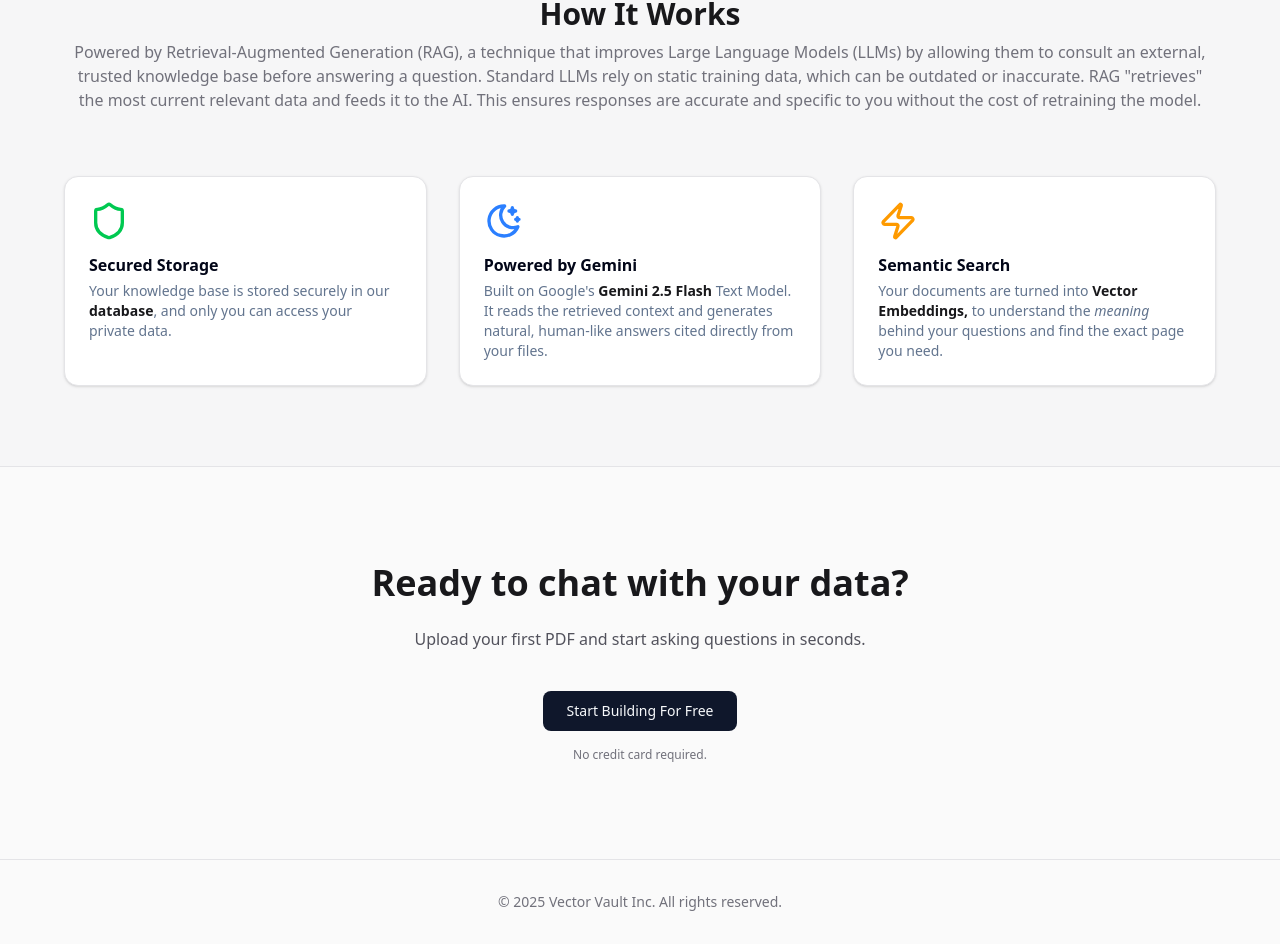
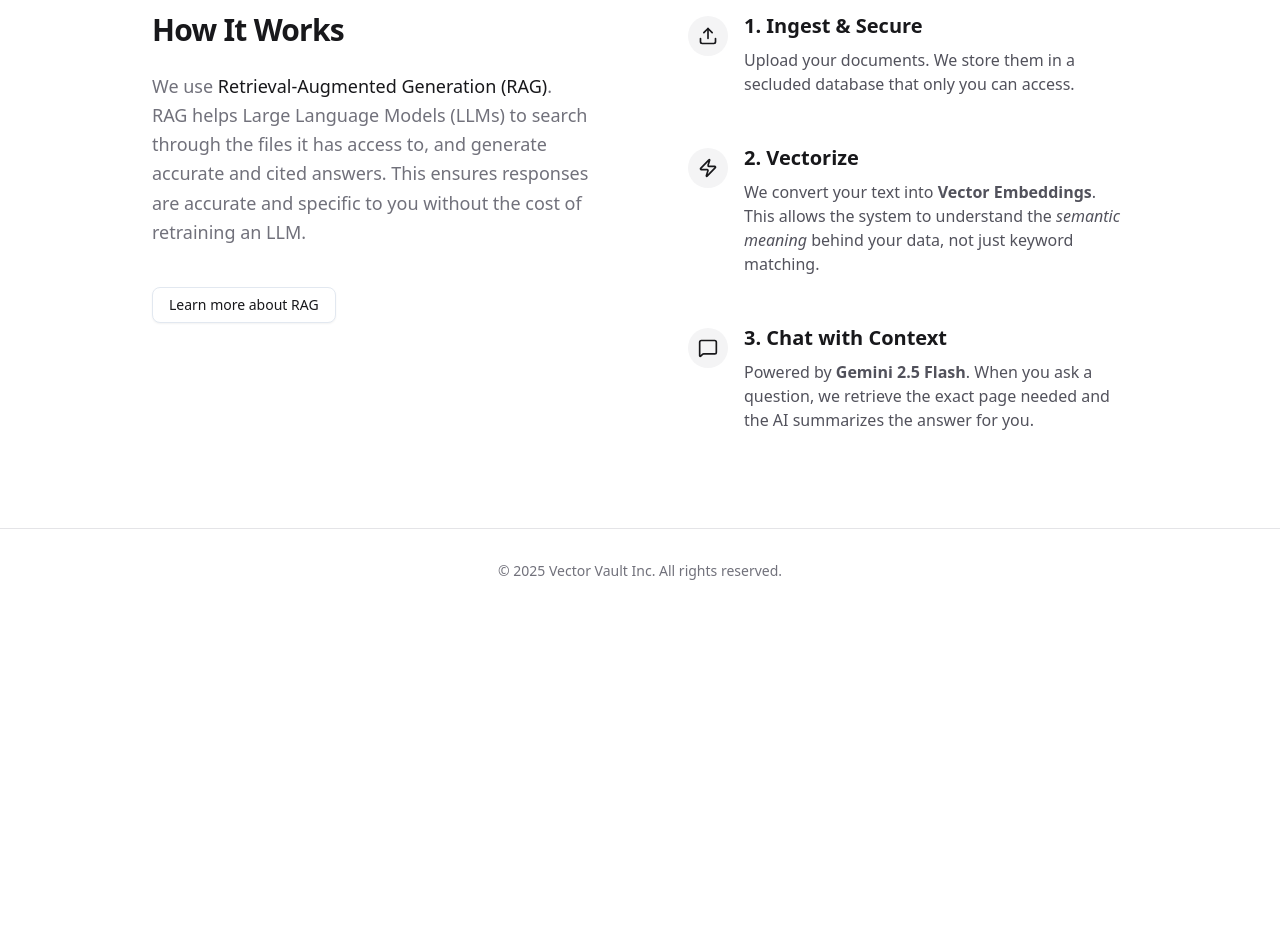
Before and after one commit to AdrianSlabij/VectorVault, a Next.js app in the folder client/: page / in a window 1280 px wide. Shown: the part 751-1695 px from the top of the page. After the commit the page ends 1364 px from the top, so only its background shows below. Built offline with nearby package versions, Linux system fonts and the light colour scheme.

Commit message:
ui: landing page design refactor

```diff
--- a/client/src/app/page.js
+++ b/client/src/app/page.js
@@ -1,18 +1,17 @@
 import Link from "next/link";
 import { Button } from "@/components/ui/button";
 import {
-  Card,
-  CardContent,
-  CardDescription,
-  CardHeader,
-  CardTitle,
-} from "@/components/ui/card";
-import { Database, Shield, Zap, ArrowRight, Lock } from "lucide-react";
+  Database,
+  Zap,
+  ArrowRight,
+  Upload,
+  MessageSquare,
+} from "lucide-react";
 
 export default function Home() {
   return (
     <div className="flex min-h-screen flex-col bg-zinc-50 dark:bg-black text-zinc-900 dark:text-zinc-50">
-      {/* --- Navigation --- */}
+      {/* Nav Header */}
       <header className="px-6 h-16 flex items-center justify-between border-b border-zinc-200 dark:border-zinc-800 bg-white/50 dark:bg-black/50 backdrop-blur-md sticky top-0 z-50">
         <div className="flex items-center gap-2 font-bold text-xl">
           <div className="h-8 w-8 bg-black dark:bg-white rounded-lg flex items-center justify-center">
@@ -31,7 +30,7 @@ export default function Home() {
       </header>
 
       <main className="flex-1">
-        {/* --- Main Section --- */}
+        {/* Main section*/}
         <section className="py-24 md:py-32 px-6 text-center max-w-4xl mx-auto space-y-8">
           <h1 className="text-4xl md:text-6xl font-extrabold tracking-tight">
             {" "}
@@ -43,13 +42,11 @@ export default function Home() {
               into
             </span>{" "}
             <br className="hidden md:block" />
-            <span className="text-transparent bg-clip-text bg-gradient-to-r from-blue-600 to-violet-600 dark:from-blue-400 dark:to-violet-400">
-              Intelligent Conversations
-            </span>
+            <span>Intelligent Conversations</span>
           </h1>
 
           <p className="text-lg md:text-xl text-zinc-600 dark:text-zinc-400 max-w-2xl mx-auto leading-relaxed">
-            Upload your PDFs, text files, and data, and instantly get a custom
+            Upload your PDF, TXT, or DOCX files and instantly get a custom
             AI chatbot that knows every detail. Build, manage, and chat with
             your own private knowledge base in seconds.
           </p>
@@ -64,111 +61,100 @@ export default function Home() {
           </div>
         </section>
 
-        {/* --- Features/Explanation Grid --- */}
-        <section className="py-20 px-6 bg-zinc-100/50 dark:bg-zinc-900/50 border-y border-zinc-200 dark:border-zinc-800">
-          <div className="max-w-6xl mx-auto">
-            <div className="text-center mb-16 space-y-2">
-              <h2 className="text-3xl font-bold">How It Works</h2>
-              <p className="text-zinc-500 dark:text-zinc-400">
-                Powered by Retrieval-Augmented Generation (RAG), a technique
-                that improves Large Language Models (LLMs) by allowing them to
-                consult an external, trusted knowledge base before answering a
-                question. Standard LLMs rely on static training data, which can
-                be outdated or inaccurate. RAG "retrieves" the most current
-                relevant data and feeds it to the AI. This ensures responses are
-                accurate and specific to you without the cost
-                of retraining the model.
+        {/* Explanatin Section*/}
+        <section className="border-t border-zinc-200 dark:border-zinc-800 bg-white dark:bg-zinc-950">
+          <div className="max-w-5xl mx-auto px-6 py-24">
+            <div className="grid md:grid-cols-2 gap-12 md:gap-24">
+              {/* How it works section*/}
+              <div className="space-y-6 md:sticky md:top-32 h-fit">
+                <h2 className="text-3xl font-bold tracking-tight">
+                  How It Works
+                </h2>
+                <p className="text-lg text-zinc-500 dark:text-zinc-400 leading-relaxed">
+                  We use{" "}
+                  <span className="text-zinc-900 dark:text-zinc-100 font-medium">
+                    Retrieval-Augmented Generation (RAG)
+                  </span>
+                  . RAG helps Large Language Models (LLMs) to search through the
+                  files it has access to, and generate accurate and cited
+                  answers. This ensures responses are accurate and specific to
+                  you without the cost of retraining an LLM.
+                </p>
+                <div className="pt-4">
+                  <Link
+                    href="https://aws.amazon.com/what-is/retrieval-augmented-generation/"
+                    target="_blank"
+                    rel="noopener noreferrer"
+                  >
+                    <Button variant="outline">Learn more about RAG</Button>
+                  </Link>
+                </div>
+              </div>
+
+              {/* 3 Steps section */}
+              <div className="space-y-12">
+                {/* Step 1- Ingest+Secure */}
+                <div className="flex gap-4">
+                  <div className="flex-shrink-0 mt-1">
+                    <div className="h-10 w-10 bg-zinc-100 dark:bg-zinc-800 rounded-full flex items-center justify-center">
+                      <Upload className="h-5 w-5 text-zinc-900 dark:text-zinc-100" />
+                    </div>
+                  </div>
+                  <div>
+                    <h3 className="text-xl font-semibold mb-2">
+                      1. Ingest & Secure
+                    </h3>
+                    <p className="text-zinc-600 dark:text-zinc-400">
+                      Upload your documents. We store them in a
+                      secluded database that only you can access.
                     </p>
                   </div>
+                </div>
 
-            <div className="grid md:grid-cols-3 gap-8">
-              {/* Secured Storage Card */}
-              <Card className="bg-white dark:bg-zinc-950 border-zinc-200 dark:border-zinc-800">
-                <CardHeader>
-                  <Shield className="h-10 w-10 text-green-500 mb-2" />
-                  <CardTitle>Secured Storage</CardTitle>
-                  <CardDescription>
-                    Your knowledge base is stored securely in our{" "}
-                    <span className="font-semibold text-zinc-900 dark:text-zinc-100">
-                      database
-                    </span>
-                    , and only you can access your private data.
-                  </CardDescription>
-                </CardHeader>
-              </Card>
-
-              {/* Powered by Gemini Card */}
-              <Card className="bg-white dark:bg-zinc-950 border-zinc-200 dark:border-zinc-800">
-                <CardHeader>
-                  <div className="h-10 w-10 text-blue-500 mb-2">
-                    <svg
-                      xmlns="http://www.w3.org/2000/svg"
-                      viewBox="0 0 24 24"
-                      fill="none"
-                      stroke="currentColor"
-                      strokeWidth="2"
-                      strokeLinecap="round"
-                      strokeLinejoin="round"
-                      className="h-10 w-10"
-                    >
-                      <path d="M12 3c.132 0 .263 0 .393 0a7.5 7.5 0 0 0 7.92 12.446a9 9 0 1 1 -8.313 -12.454z" />
-                      <path d="M17 4a2 2 0 0 0 2 2a2 2 0 0 0 -2 2a2 2 0 0 0 -2 -2a2 2 0 0 0 2 -2" />
-                      <path d="M19 11h2m-1 -1v2" />
-                    </svg>
-                  </div>
-                  <CardTitle>Powered by Gemini</CardTitle>
-                  <CardDescription>
-                    Built on Google's{" "}
-                    <span className="font-semibold text-zinc-900 dark:text-zinc-100">
-                      Gemini 2.5 Flash
-                    </span>{" "}
-                    Text Model. It reads the retrieved context and generates
-                    natural, human-like answers cited directly from your files.
-                  </CardDescription>
-                </CardHeader>
-              </Card>
-              {/* Semantic Search Card */}
-              <Card className="bg-white dark:bg-zinc-950 border-zinc-200 dark:border-zinc-800">
-                <CardHeader>
-                  <Zap className="h-10 w-10 text-amber-500 mb-2" />
-                  <CardTitle>Semantic Search</CardTitle>
-                  <CardDescription>
-                    Your documents are turned into{" "}
-                    <span className="font-semibold text-zinc-900 dark:text-zinc-100">
-                      Vector Embeddings,
-                    </span>{" "}
-                    to understand the <i>meaning</i> behind your questions and
-                    find the exact page you need.
-                  </CardDescription>
-                </CardHeader>
-              </Card>
+                {/* Step 2  - Vectorize*/}
+                <div className="flex gap-4">
+                  <div className="flex-shrink-0 mt-1">
+                    <div className="h-10 w-10 bg-zinc-100 dark:bg-zinc-800 rounded-full flex items-center justify-center">
+                      <Zap className="h-5 w-5 text-zinc-900 dark:text-zinc-100" />
                     </div>
                   </div>
-        </section>
+                  <div>
+                    <h3 className="text-xl font-semibold mb-2">2. Vectorize</h3>
+                    <p className="text-zinc-600 dark:text-zinc-400">
+                      We convert your text into{" "}
+                      <strong>Vector Embeddings</strong>. This allows the system
+                      to understand the <em>semantic meaning</em> behind your
+                      data, not just keyword matching.
+                    </p>
+                  </div>
+                </div>
 
-        {/* --- Bottom CTA --- */}
-        <section className="py-24 px-6 text-center">
-          <div className="max-w-3xl mx-auto space-y-6">
-            <h2 className="text-3xl md:text-4xl font-bold">
-              Ready to chat with your data?
-            </h2>
+                {/* Step 3 - Chat */}
+                <div className="flex gap-4">
+                  <div className="flex-shrink-0 mt-1">
+                    <div className="h-10 w-10 bg-zinc-100 dark:bg-zinc-800 rounded-full flex items-center justify-center">
+                      <MessageSquare className="h-5 w-5 text-zinc-900 dark:text-zinc-100" />
+                    </div>
+                  </div>
+                  <div>
+                    <h3 className="text-xl font-semibold mb-2">
+                      3. Chat with Context
+                    </h3>
                     <p className="text-zinc-600 dark:text-zinc-400">
-              Upload your first PDF and start asking questions in seconds.
+                      Powered by <strong>Gemini 2.5 Flash</strong>. When you ask
+                      a question, we retrieve the exact page needed and the AI
+                      summarizes the answer for you.
                     </p>
-            <Link href="/sign-in">
-              <Button size="lg" className="mt-4">
-                Start Building For Free
-              </Button>
-            </Link>
-            <p className="text-xs text-zinc-500 pt-4">
-              No credit card required.
-            </p>
+                  </div>
+                </div>
+              </div>
+            </div>
           </div>
         </section>
       </main>
 
-      {/* --- Footer --- */}
-      <footer className="py-8 border-t border-zinc-200 dark:border-zinc-800 text-center text-sm text-zinc-500">
+      {/* footer*/}
+      <footer className="py-8 border-t border-zinc-200 dark:border-zinc-800 text-center text-sm text-zinc-500 bg-white dark:bg-zinc-950">
         <p>
           &copy; {new Date().getFullYear()} Vector Vault Inc. All rights
           reserved.
```
Lines whose indentation alone changed are shown as unchanged.
